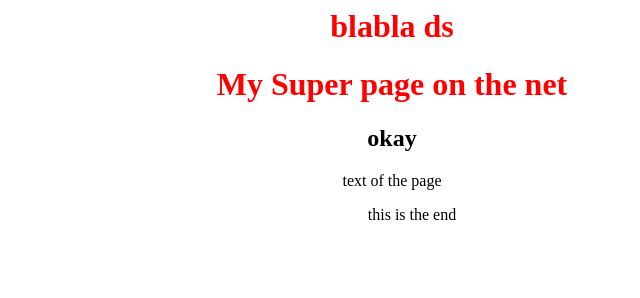
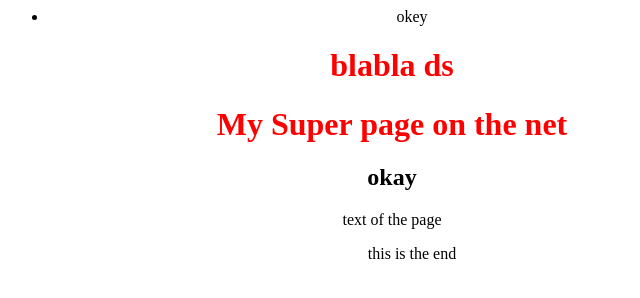
Before and after one commit to Memougr/solid-adventure, a plain HTML site: page index.html in a window 1280 px wide. Shown: the whole page, without its empty margins (0-640 px from the left). Drawn offline with Linux system fonts and the light colour scheme.

Commit message:
okey ajouté

```diff
--- a/index.html
+++ b/index.html
@@ -4,6 +4,9 @@
     <title>Best page on the net</title>
     <link rel="stylesheet" href="style.css/style.css">
 </head>
+<ul>
+    <li>okey</li>
+</ul>
 
 <body>
     <h1>blabla ds
```
